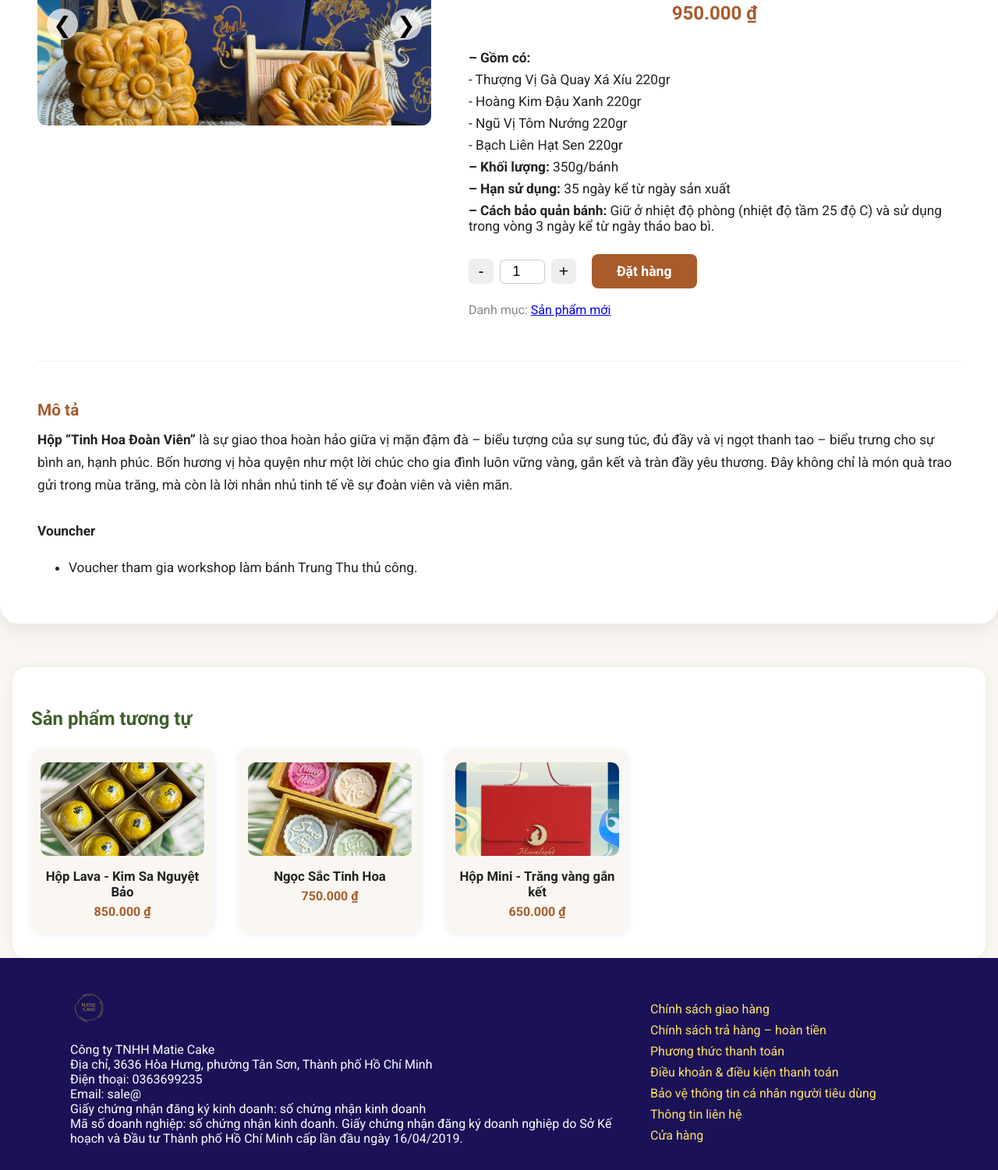
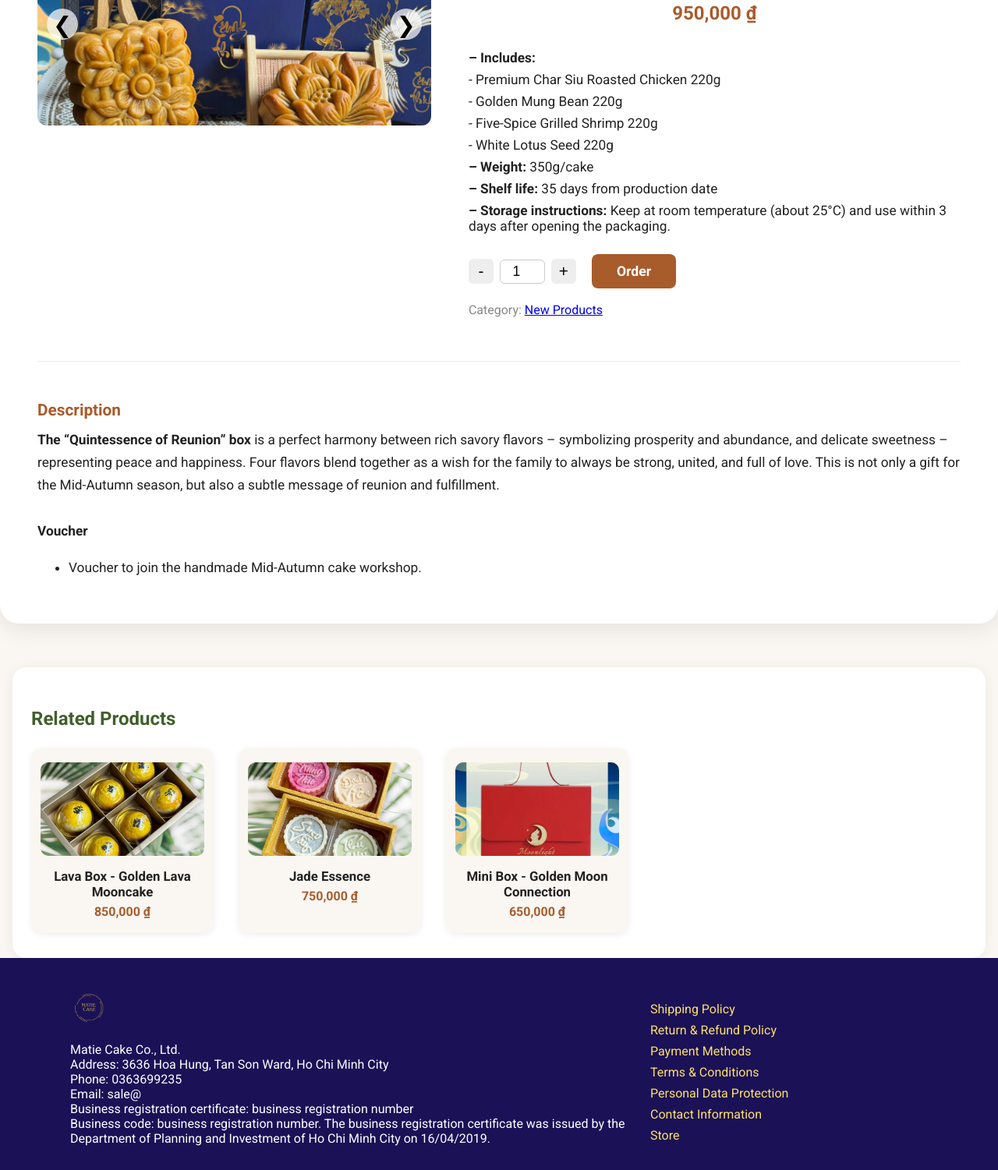
Before and after one commit to Desugado/matiecake3.github.io, a website: page tinh-hoa-doan-vien.html in a window 1280 px wide. Shown: the part 659-2160 px from the top of the page at 78% size. Drawn offline with Linux system fonts and the light colour scheme.

Commit message:
tinh-hoa-doan-vien.html

```diff
--- a/tinh-hoa-doan-vien.html
+++ b/tinh-hoa-doan-vien.html
@@ -1,9 +1,9 @@
 <!DOCTYPE html>
-<html lang="vi">
+<html lang="en">
 <head>
     <meta charset="UTF-8">
     <meta name="viewport" content="width=device-width, initial-scale=1.0">
-    <title>Hộp 4 Bánh Nướng – Tinh Hoa Đoàn Viên | Matie Cake</title>
+    <title>Box of 4 Baked Cakes – Quintessence of Reunion | Matie Cake</title>
     <link rel="icon" type="image/png" href="Image/Logo.png">
     <link href="https://fonts.googleapis.com/css?family=Roboto:400,700&display=swap" rel="stylesheet">
     <link rel="stylesheet" href="src/styles/main.css">
@@ -320,119 +320,119 @@
         <nav>
             <ul>
                 <li class="dropdown">
-                    <a href="#">Menu Bánh</a>
+                    <a href="#">Cake Menu</a>
                     <ul class="dropdown-content">
-                        <li><a href="index.html#san-pham-moi">Sản phẩm mới</a></li>
-                        <li><a href="index.html#san-pham-yeu-thich">Sản phẩm được yêu thích</a></li>
-                        <li><a href="index.html#gift-giang-sinh">Gift quà giáng sinh</a></li>
-                        <li><a href="index.html#gift-tet">Gift quà Tết</a></li>
+                        <li><a href="index.html#san-pham-moi">New Products</a></li>
+                        <li><a href="index.html#san-pham-yeu-thich">Favorite Products</a></li>
+                        <li><a href="index.html#gift-giang-sinh">Christmas Gifts</a></li>
+                        <li><a href="index.html#gift-tet">Tet Gifts</a></li>
                     </ul>
                 </li>
-                <li><a href="index.html">Trang Chủ</a></li>
+                <li><a href="index.html">Home</a></li>
                 <li class="dropdown">
-                    <a href="#">Khách Hàng Thân Thiết</a>
+                    <a href="#">Loyal Customers</a>
                     <ul class="dropdown-content">
-                        <li><a href="index.html#khac-hang-than-thiet">Khách hàng thân thiết</a></li>
-                        <li><a href="index.html#chinh-sach-member">Chính sách member/vip</a></li>
+                        <li><a href="index.html#khac-hang-than-thiet">Loyal Customers</a></li>
+                        <li><a href="index.html#chinh-sach-member">Member/VIP Policy</a></li>
                     </ul>
                 </li>
-                <li><a href="#">Giao Hàng</a></li>
-                <li><a href="#">Quy định chung</a></li>
+                <li><a href="#">Delivery</a></li>
+                <li><a href="#">General Policy</a></li>
                 <li><a href="#">Workshop</a></li>
             </ul>
         </nav>
     </header>
     <section class="banner">
-        <img src="Image/Giới thiệu.jpg" alt="Bánh Trung Thu" class="banner-img">
+        <img src="Image/Giới thiệu.jpg" alt="Mid-Autumn Cake" class="banner-img">
     </section>
     <div class="product-main">
         <div class="product-columns">
             <div class="product-image-area">
                 <div class="slider" id="slider">
-                    <img src="Image/Tinh hoa đoàn viên 1.jpg" class="slide active" alt="Tinh hoa đoàn viên 1">
-                    <img src="Image/Tinh hoa đoàn viên 2.jpg" class="slide" alt="Tinh hoa đoàn viên 2">
-                    <img src="Image/Tinh hoa đoàn viên 3.jpg" class="slide" alt="Tinh hoa đoàn viên 3">
-                    <img src="Image/Tinh hoa đoàn viên 4.png" class="slide" alt="Tinh hoa đoàn viên 4">
-                    <!-- Thêm ảnh khác nếu có -->
+                    <img src="Image/Tinh hoa đoàn viên 1.jpg" class="slide active" alt="Quintessence of Reunion 1">
+                    <img src="Image/Tinh hoa đoàn viên 2.jpg" class="slide" alt="Quintessence of Reunion 2">
+                    <img src="Image/Tinh hoa đoàn viên 3.jpg" class="slide" alt="Quintessence of Reunion 3">
+                    <img src="Image/Tinh hoa đoàn viên 4.png" class="slide" alt="Quintessence of Reunion 4">
+                    <!-- Add more images if available -->
                     <button class="prev">&#10094;</button>
                     <button class="next">&#10095;</button>
                 </div>
             </div>
             <div class="product-info-area">
-                <h1 class="product-title">Hộp 4 Bánh Nướng – “Tinh Hoa Đoàn Viên”</h1>
-                <div class="product-price">950.000 ₫</div>
+                <h1 class="product-title">Box of 4 Baked Cakes – “Quintessence of Reunion”</h1>
+                <div class="product-price">950,000 ₫</div>
                 <ul class="product-quick-info">
-                    <li><b>– Gồm có:</b><b> <li></b> - Thượng Vị Gà Quay Xá Xíu 220gr</b></li>
-                <li></b> - Hoàng Kim Đậu Xanh 220gr</b></li>
-                <li></b> - Ngũ Vị Tôm Nướng 220gr</b></li>
-                <li></b> - Bạch Liên Hạt Sen 220gr</b></li>
-                    </li>
-                    <li><b>– Khối lượng:</b> 350g/bánh</li>
-                    <li><b>– Hạn sử dụng:</b> 35 ngày kể từ ngày sản xuất</li>
-                    <li><b>– Cách bảo quản bánh:</b> Giữ ở nhiệt độ phòng (nhiệt độ tầm 25 độ C) và sử dụng trong vòng 3 ngày kể từ ngày tháo bao bì.</li>
+                    <li><b>– Includes:</b></li>
+                    <li>- Premium Char Siu Roasted Chicken 220g</li>
+                    <li>- Golden Mung Bean 220g</li>
+                    <li>- Five-Spice Grilled Shrimp 220g</li>
+                    <li>- White Lotus Seed 220g</li>
+                    <li><b>– Weight:</b> 350g/cake</li>
+                    <li><b>– Shelf life:</b> 35 days from production date</li>
+                    <li><b>– Storage instructions:</b> Keep at room temperature (about 25°C) and use within 3 days after opening the packaging.</li>
                 </ul>
                 <div class="order-controls">
                     <button class="order-minus">-</button>
                     <input type="number" value="1" min="1" class="order-qty">
                     <button class="order-plus">+</button>
-                    <a href="https://www.facebook.com/profile.php?id=61553058065460" target="_blank" class="order-btn">Đặt hàng</a>
+                    <a href="https://www.facebook.com/profile.php?id=61553058065460" target="_blank" class="order-btn">Order</a>
                 </div>
-                <div class="product-category">Danh mục: <a href="index.html#san-pham-moi">Sản phẩm mới</a></div>
+                <div class="product-category">Category: <a href="index.html#san-pham-moi">New Products</a></div>
             </div>
         </div>
         <div class="product-desc-area">
-            <h2 class="desc-title">Mô tả</h2>
+            <h2 class="desc-title">Description</h2>
             <div class="desc-content">
-                <b>Hộp “Tinh Hoa Đoàn Viên”</b> là sự giao thoa hoàn hảo giữa vị mặn đậm đà – biểu tượng của sự sung túc, đủ đầy và vị ngọt thanh tao – biểu trưng cho sự bình an, hạnh phúc. Bốn hương vị hòa quyện như một lời chúc cho gia đình luôn vững vàng, gắn kết và tràn đầy yêu thương. Đây không chỉ là món quà trao gửi trong mùa trăng, mà còn là lời nhắn nhủ tinh tế về sự đoàn viên và viên mãn.
+                <b>The “Quintessence of Reunion” box</b> is a perfect harmony between rich savory flavors – symbolizing prosperity and abundance, and delicate sweetness – representing peace and happiness. Four flavors blend together as a wish for the family to always be strong, united, and full of love. This is not only a gift for the Mid-Autumn season, but also a subtle message of reunion and fulfillment.
                 <br><br>
-                <b>Vouncher</b>
+                <b>Voucher</b>
                 <ul>
-                    <li> Voucher tham gia workshop làm bánh Trung Thu thủ công.</li>
+                    <li> Voucher to join the handmade Mid-Autumn cake workshop.</li>
                 </ul>
             </div>
         </div>
     </div>
     <div class="related-products-section">
-        <h2 class="related-title">Sản phẩm tương tự</h2>
+        <h2 class="related-title">Related Products</h2>
         <div class="related-products">
             <a href="kim-sa-nguyet-bao.html" class="related-card">
-                <img src="Image/Kim sa nguyệt bảo 1.jpg" alt="Kim sa nguyệt bảo">
-                <div class="related-name">Hộp Lava - Kim Sa Nguyệt Bảo</div>
-                <div class="related-price">850.000 ₫</div>
+                <img src="Image/Kim sa nguyệt bảo 1.jpg" alt="Golden Lava Mooncake">
+                <div class="related-name">Lava Box - Golden Lava Mooncake</div>
+                <div class="related-price">850,000 ₫</div>
             </a>
             <a href="ngoc-sac-tinh-hoa.html" class="related-card">
-                <img src="Image/Ngọc sắc tinh hoa 1.jpg" alt="Ngọc Sắc Tinh Hoa">
-                <div class="related-name">Ngọc Sắc Tinh Hoa</div>
-                <div class="related-price">750.000 ₫</div>
+                <img src="Image/Ngọc sắc tinh hoa 1.jpg" alt="Jade Essence">
+                <div class="related-name">Jade Essence</div>
+                <div class="related-price">750,000 ₫</div>
             </a>
             <a href="trang-vang-gan-ket.html" class="related-card">
-                <img src="Image/Trăng vàng đoàn kết 1.jpg" alt="Trăng Vàng Gắn Kết">
-                <div class="related-name">Hộp Mini - Trăng vàng gắn kết</div>
-                <div class="related-price">650.000 ₫</div>
+                <img src="Image/Trăng vàng đoàn kết 1.jpg" alt="Golden Moon Connection">
+                <div class="related-name">Mini Box - Golden Moon Connection</div>
+                <div class="related-price">650,000 ₫</div>
             </a>
-            <!-- Thêm các sản phẩm khác nếu muốn -->
+            <!-- Add more products if needed -->
         </div>
     </div>
-        <footer>
+    <footer>
         <div class="footer-content">
             <div class="footer-info">
                 <img src="Image/Logo.png" alt="Matie Cake" class="footer-logo">
-                <div>Công ty TNHH Matie Cake</div>
-                <div>Địa chỉ, 3636 Hòa Hưng, phường Tân Sơn, Thành phố Hồ Chí Minh</div>
-                <div>Điện thoại: 0363699235</div>
+                <div>Matie Cake Co., Ltd.</div>
+                <div>Address: 3636 Hoa Hung, Tan Son Ward, Ho Chi Minh City</div>
+                <div>Phone: 0363699235</div>
                 <div>Email: sale@</div>
-                <div>Giấy chứng nhận đăng ký kinh doanh: số chứng nhận kinh doanh</div>
-                <div>Mã số doanh nghiệp: số chứng nhận kinh doanh. Giấy chứng nhận đăng ký doanh nghiệp do Sở Kế hoạch và Đầu tư Thành phố Hồ Chí Minh cấp lần đầu ngày 16/04/2019.</div>
+                <div>Business registration certificate: business registration number</div>
+                <div>Business code: business registration number. The business registration certificate was issued by the Department of Planning and Investment of Ho Chi Minh City on 16/04/2019.</div>
             </div>
             <div class="footer-links">
                 <ul>
-                    <li><a href="#">Chính sách giao hàng</a></li>
-                    <li><a href="#">Chính sách trả hàng – hoàn tiền</a></li>
-                    <li><a href="#">Phương thức thanh toán</a></li>
-                    <li><a href="#">Điều khoản & điều kiện thanh toán</a></li>
-                    <li><a href="#">Bảo vệ thông tin cá nhân người tiêu dùng</a></li>
-                    <li><a href="#">Thông tin liên hệ</a></li>
-                    <li><a href="#">Cửa hàng</a></li>
+                    <li><a href="#">Shipping Policy</a></li>
+                    <li><a href="#">Return & Refund Policy</a></li>
+                    <li><a href="#">Payment Methods</a></li>
+                    <li><a href="#">Terms & Conditions</a></li>
+                    <li><a href="#">Personal Data Protection</a></li>
+                    <li><a href="#">Contact Information</a></li>
+                    <li><a href="#">Store</a></li>
                 </ul>
             </div>
         </div>
@@ -462,7 +462,7 @@
             };
             showSlide(current);
 
-            // Xử lý tăng giảm số lượng
+            // Handle quantity increase/decrease
             const minusBtn = document.querySelector('.order-minus');
             const plusBtn = document.querySelector('.order-plus');
             const qtyInput = document.querySelector('.order-qty');
```
